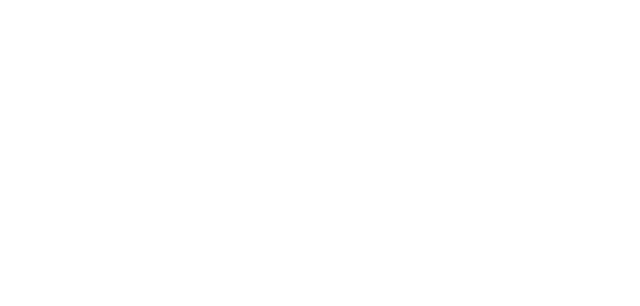
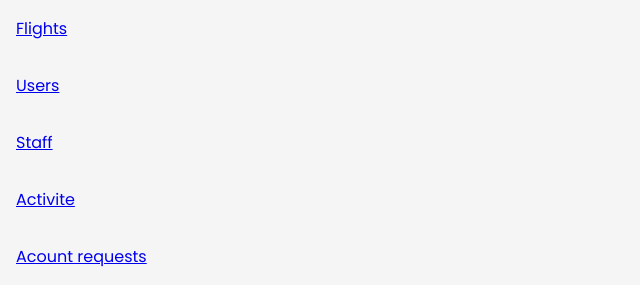
Before and after one commit to BhanuHasaranga/PhoneixAirline, an Angular app: page /AdminDashboardUser in a window 1280 px wide. Before the commit this address led to /. Shown: the top 306 px of the page, without its empty margins (0-640 px from the left). Built offline with nearby package versions, Linux system fonts and the light colour scheme.

Commit message:
start admin dashboard (user)

```diff
--- /dev/null
+++ b/src/app/admin-dashboard-user/admin-dashboard-user.component.html
@@ -0,0 +1,13 @@
+<div class="container">
+    <div class="head">
+        <div class="nav-bar">
+            <ul>
+                <li><a href="#home">Flights</a></li>
+                <li><a href="#news">Users</a></li>
+                <li><a href="#contact">Staff</a></li>
+                <li><a href="#about">Activite</a></li>
+                <li><a href="#about">Acount requests</a></li>
+            </ul>
+        </div>
+    </div>
+</div>
--- /dev/null
+++ b/src/app/admin-dashboard-user/admin-dashboard-user.component.ts
@@ -0,0 +1,15 @@
+import { Component, OnInit } from '@angular/core';
+
+@Component({
+  selector: 'app-admin-dashboard-user',
+  templateUrl: './admin-dashboard-user.component.html',
+  styleUrls: ['./admin-dashboard-user.component.css']
+})
+export class AdminDashboardUserComponent implements OnInit {
+
+  constructor() { }
+
+  ngOnInit(): void {
+  }
+
+}
--- a/src/app/app-routing.module.ts
+++ b/src/app/app-routing.module.ts
@@ -3,11 +3,13 @@ import { RouterModule, Routes } from '@angular/router';
 import { LoginComponent } from './login/login.component';
 import { StaffSignupComponent } from './staff-signup/staff-signup.component';
 import { UserSignupComponent } from './user-signup/user-signup.component';
+import { AdminDashboardUserComponent } from './admin-dashboard-user/admin-dashboard-user.component';
 
 const routes: Routes = [
   { path : '', component : LoginComponent},
   { path : 'UserSignup', component : UserSignupComponent},
-  { path : 'StaffSignup', component : StaffSignupComponent}
+  { path : 'StaffSignup', component : StaffSignupComponent},
+  { path : 'AdminDashboardUser', component : AdminDashboardUserComponent}
 ];
 
 @NgModule({
--- a/src/app/app.module.ts
+++ b/src/app/app.module.ts
@@ -6,13 +6,15 @@ import { AppComponent } from './app.component';
 import { LoginComponent } from './login/login.component';
 import { StaffSignupComponent } from './staff-signup/staff-signup.component';
 import { UserSignupComponent } from './user-signup/user-signup.component';
+import { AdminDashboardUserComponent } from './admin-dashboard-user/admin-dashboard-user.component';
 
 @NgModule({
   declarations: [
     AppComponent,
     LoginComponent,
     StaffSignupComponent,
-    UserSignupComponent
+    UserSignupComponent,
+    AdminDashboardUserComponent
   ],
   imports: [
     BrowserModule,
--- a/src/styles.css
+++ b/src/styles.css
@@ -129,3 +129,10 @@ button {
     font-size: 2.5vh;
     padding: 1.5vh;
 }
+ul {
+    display: inline;
+}
+li a {
+    display: block;
+    padding: 2vh;
+}
```
Also changed, not shown: src/app/admin-dashboard-user/admin-dashboard-user.component.css (added), 1 other file (tests, documents, lock files or other folders).
